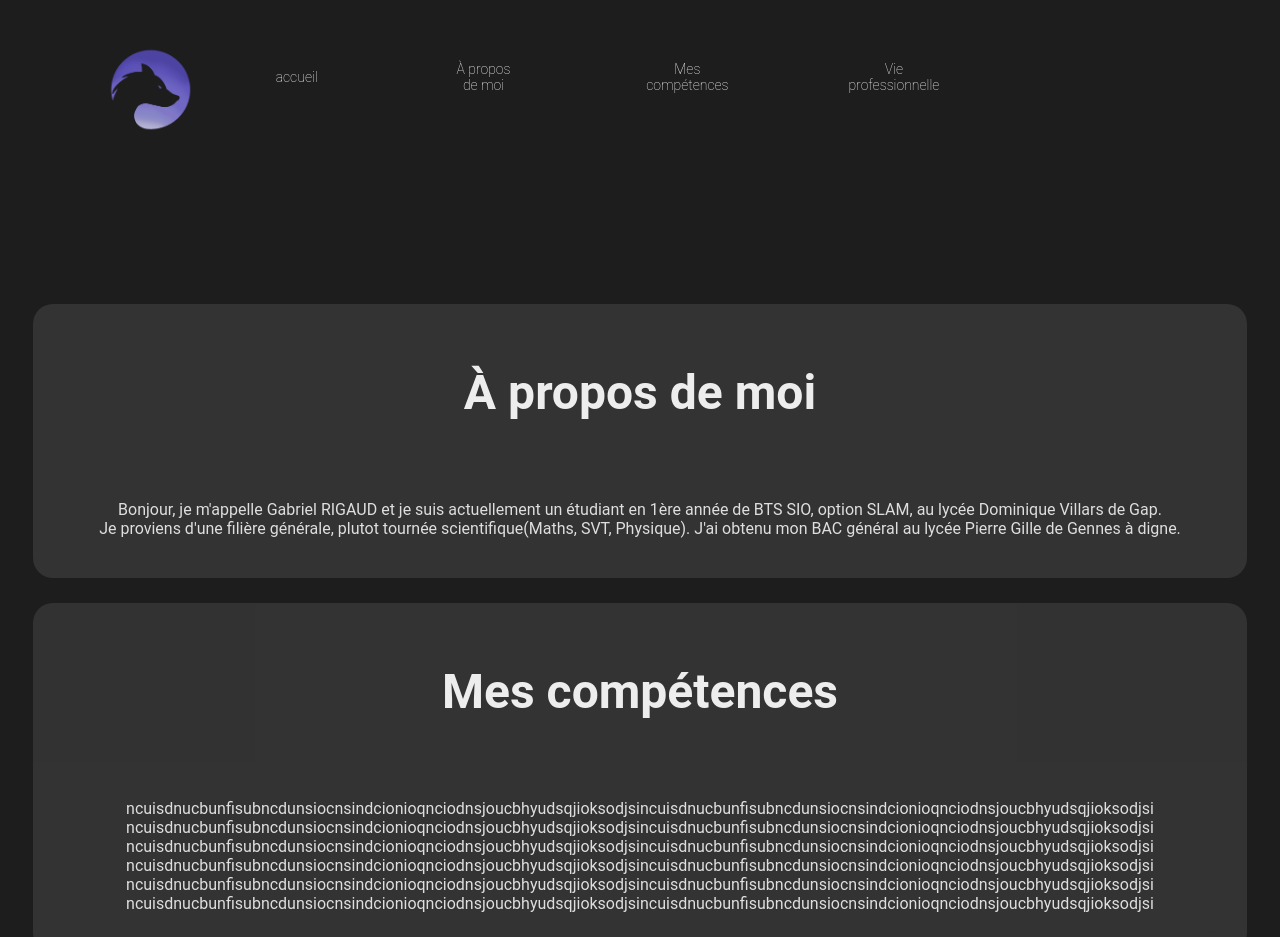
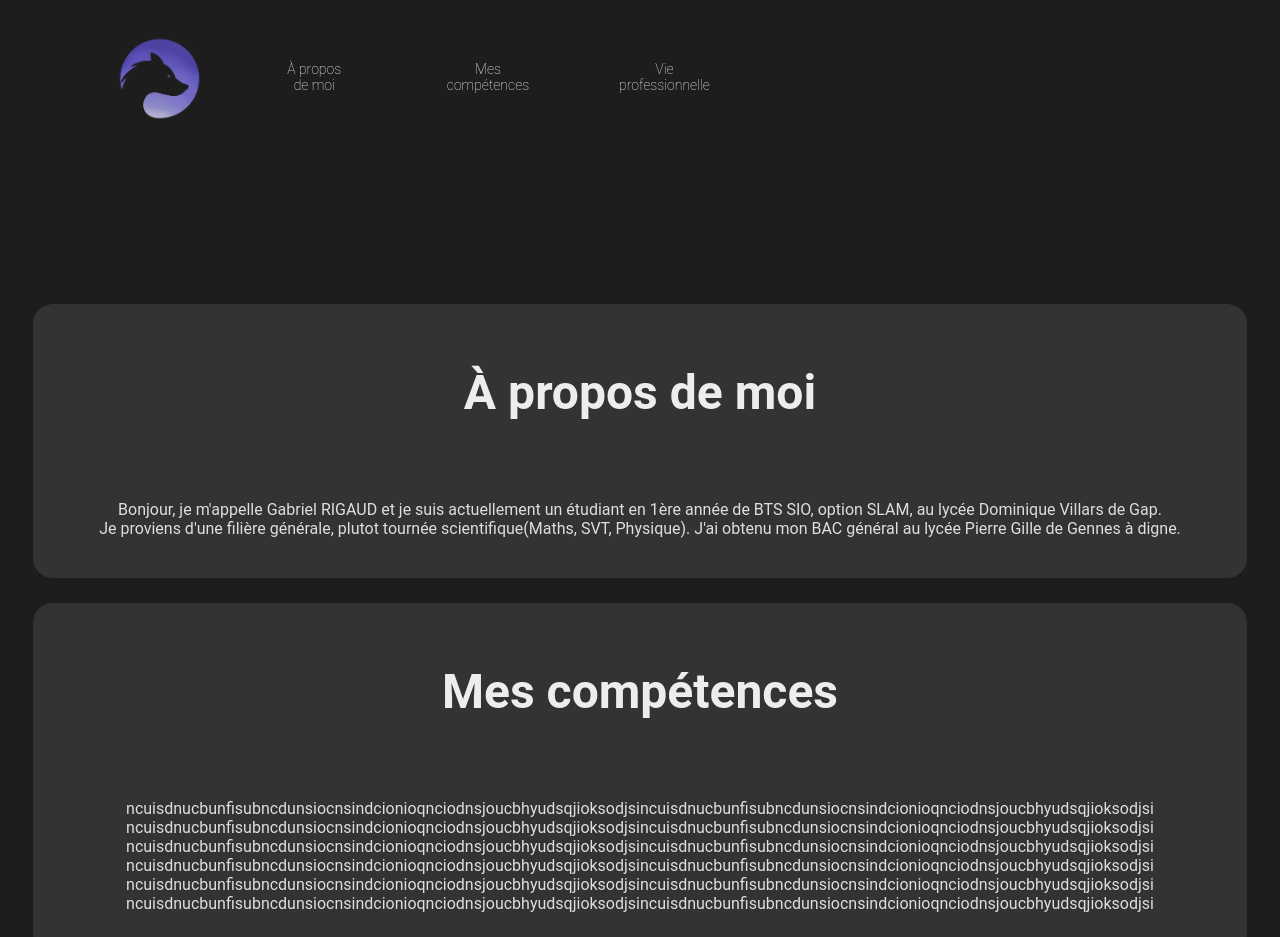
Before and after one commit to refter121/portfolio-gabriel-rigaud, a plain HTML site: page index.html in a window 1280 px wide. Shown: the top 937 px of the page. Drawn offline with Linux system fonts and the light colour scheme.

Commit message:
Update index.html

```diff
--- a/index.html
+++ b/index.html
@@ -11,9 +11,8 @@
 
 <body>
     <header>
-        <img src="./images/LogoFolioTransparent.png">
-        <div class="bouton">
-            <a href="#accueil"><button class="button">accueil</button></a>
+        <div class="menu">
+            <a href="#accueil"><button class="button"><img src="./images/LogoFolioTransparent.png"></button></a>
             <a href="#aproposdemoi"><button class="button">À propos de moi</button></a>
             <a href="#mescompetences"><button class="button">Mes compétences</button></a>
             <a href="#vieprofessionnelle"><button class="button">Vie professionnelle</button></a>
```
